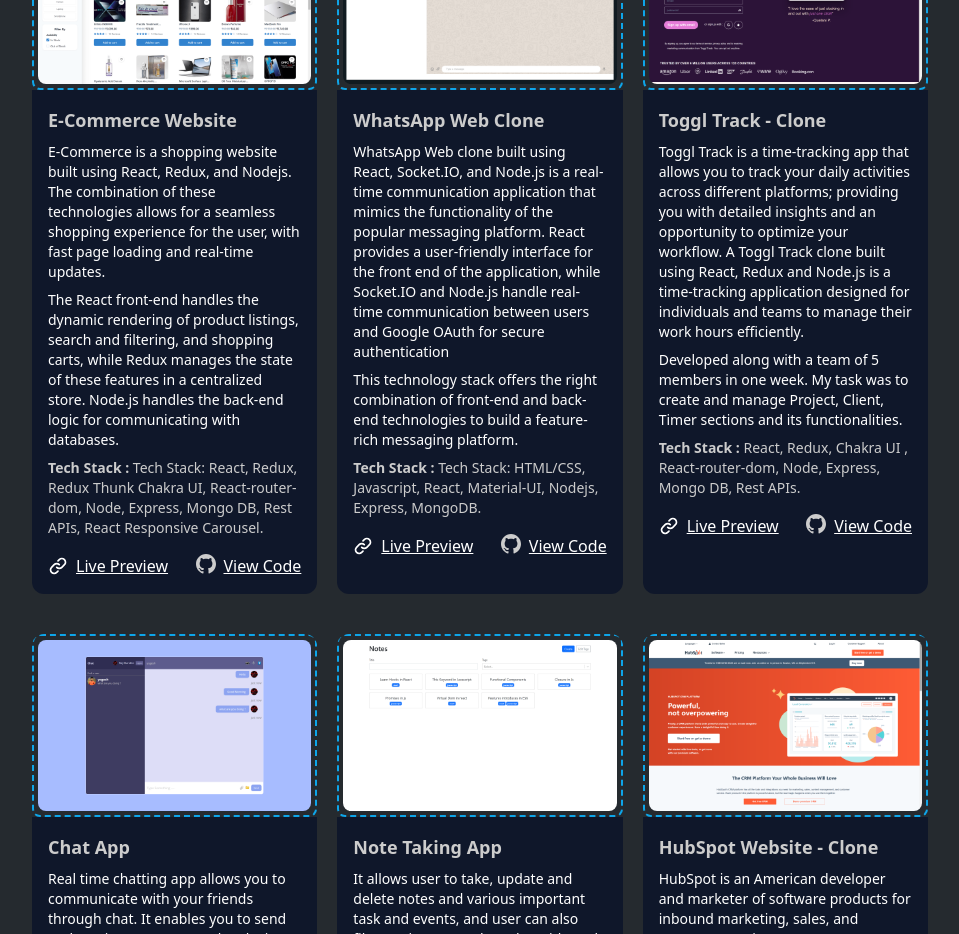
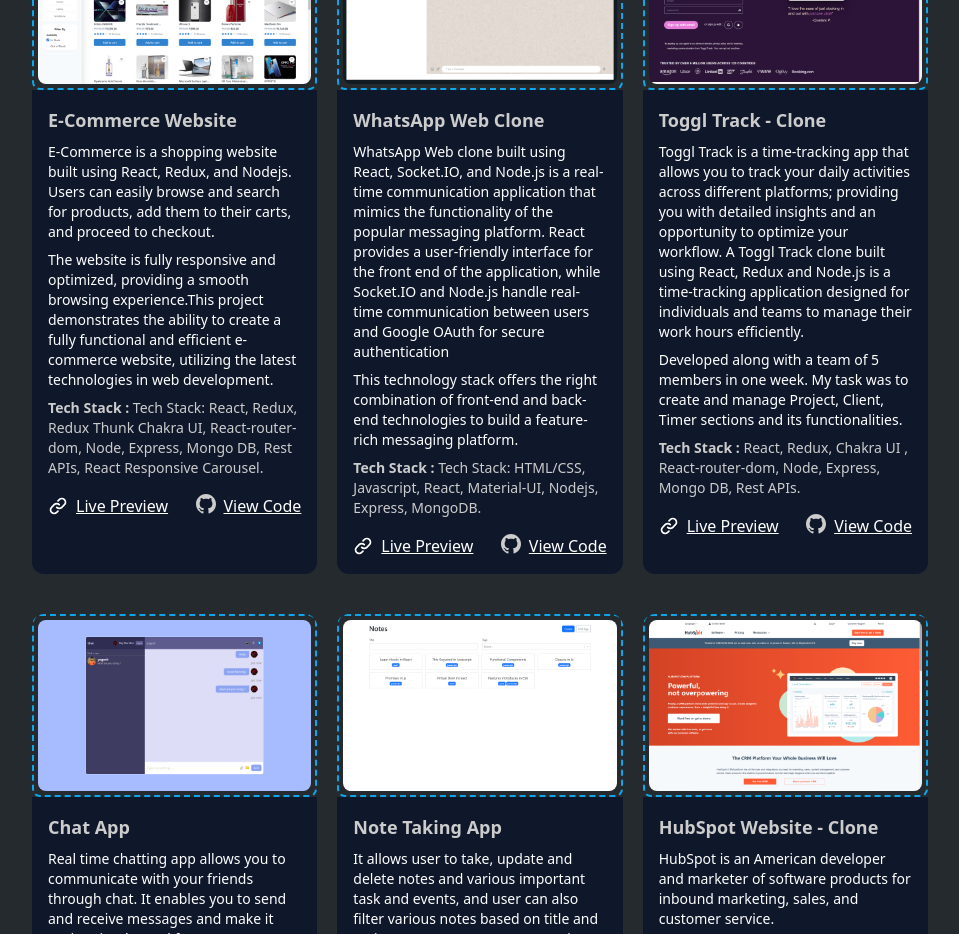
Before and after one commit to Raj-Mandloii/raj-mandloi, a React (Create React App) app: page / in a window 1280 px wide. Shown: the part 2860-3794 px from the top of the page, without its empty margins (160-1119 px from the left). Built offline with nearby package versions, Linux system fonts and the light colour scheme.

Commit message:
ecommerce description updated

```diff
--- a/src/Details.js
+++ b/src/Details.js
@@ -137,12 +137,11 @@
     title: "E-Commerce Website",
     image: ecom,
     description: `E-Commerce is a shopping website built using React, Redux, and Nodejs.
-    The combination of these technologies allows for a seamless shopping experience for the user,
-    with fast page loading and real-time updates.`,
-    description2: `The React front-end handles the dynamic rendering of product listings, search and filtering, and shopping carts, while Redux manages the state of these features in a centralized store. Node.js handles the back-end logic for communicating with databases.
-    `,
-    techstack:
-      `Tech Stack: React, Redux, Redux Thunk Chakra UI,
+    Users can easily browse and search for products, add them to their carts, and proceed to checkout.`,
+    description2: `The website is fully responsive and optimized, providing a
+    smooth browsing experience.This project demonstrates the ability to create a fully functional and efficient
+    e-commerce website, utilizing the latest technologies in web development.`,
+    techstack: `Tech Stack: React, Redux, Redux Thunk Chakra UI,
       React-router-dom, Node, Express, Mongo DB, Rest APIs, React Responsive Carousel.`,
     previewLink: "https://e-com-shopping.netlify.app/",
     githubLink: "https://github.com/Raj-Mandloii/E-Commerce_React",
```
